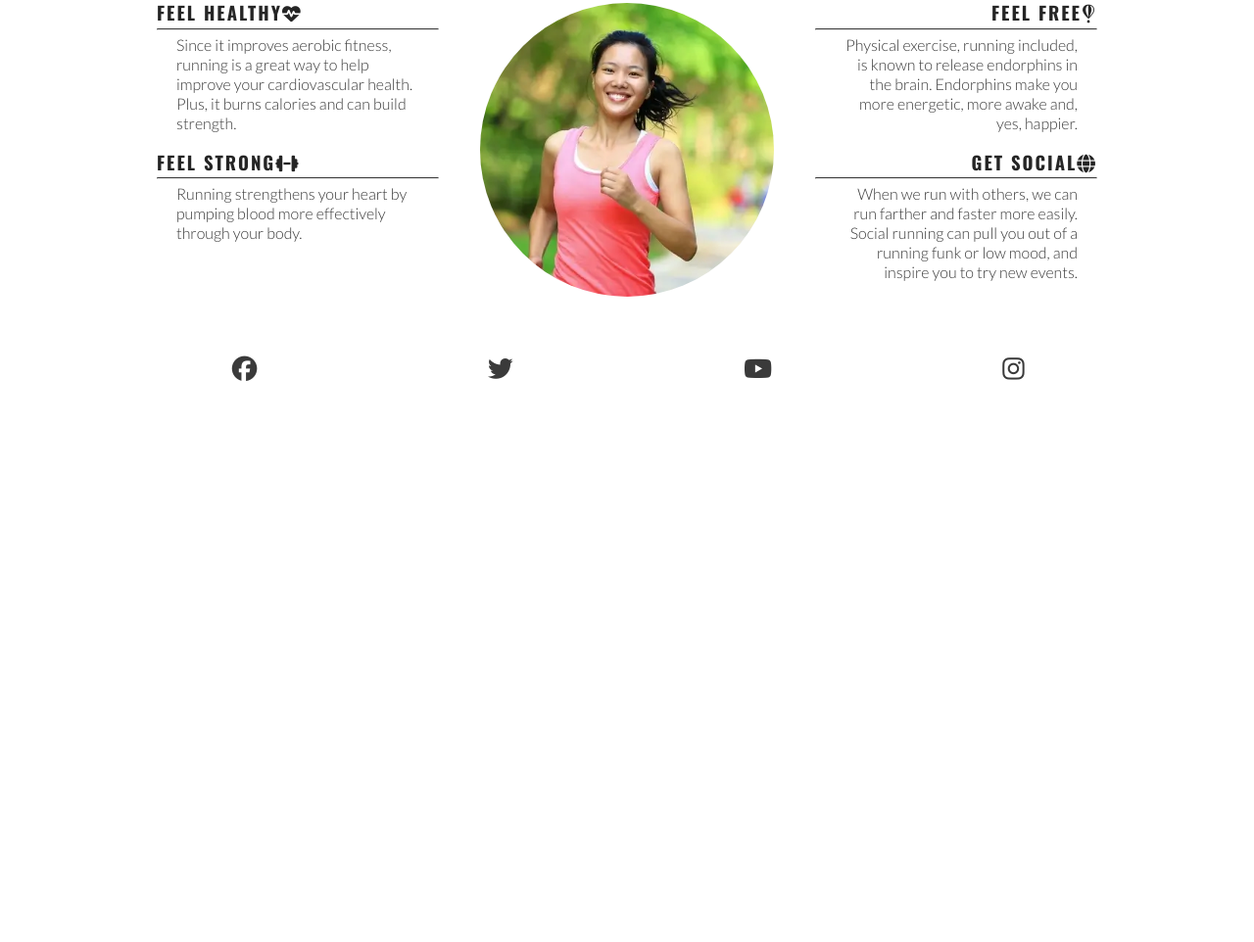
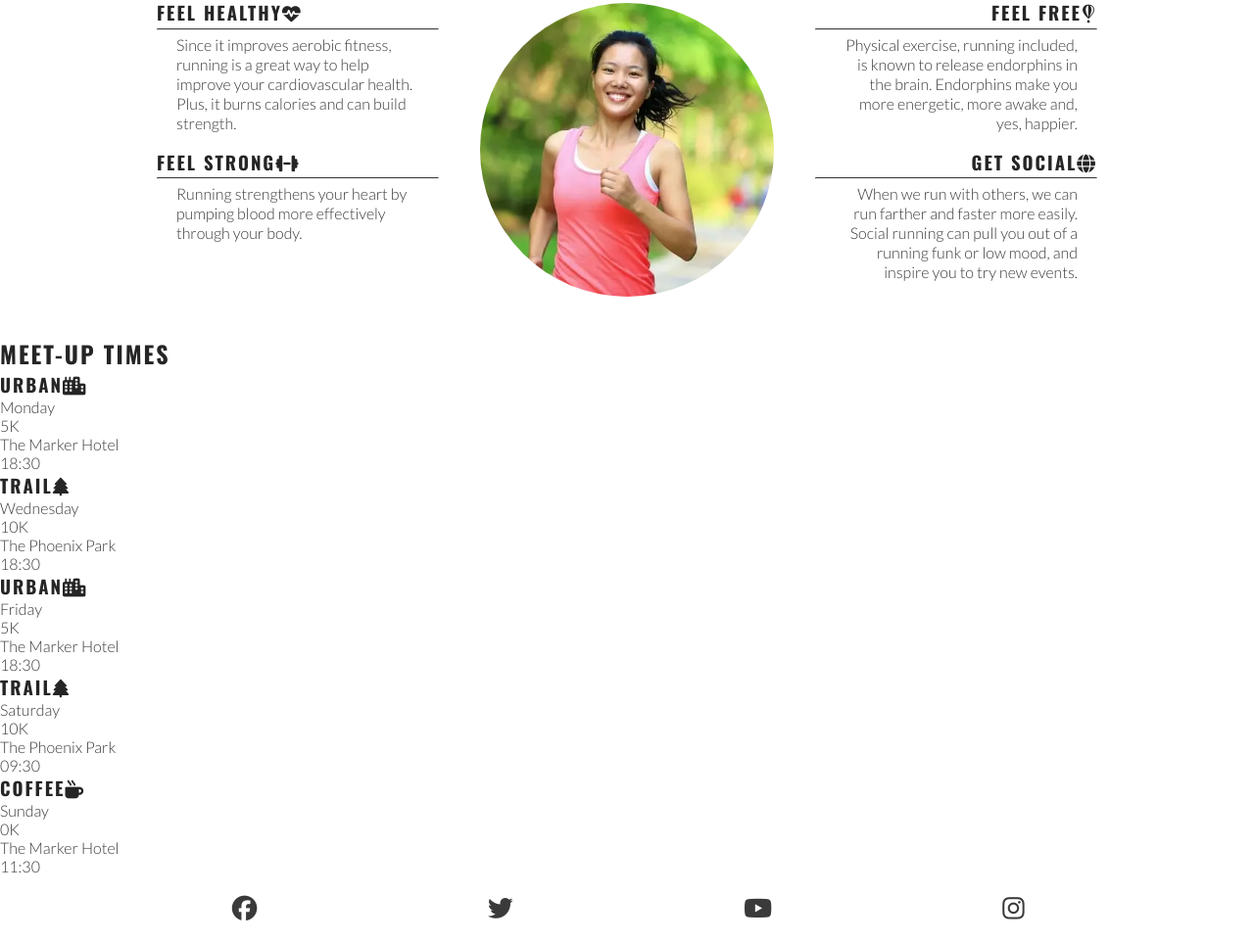
Before and after one commit to sophielrt/love-running, a plain HTML site: page index.html in a window 1280 px wide. Shown: the part 782-1744 px from the top of the page at 98% size. Before the commit the page ends 1193 px from the top, so only its background shows below. Drawn offline with nearby package versions, Linux system fonts and the light colour scheme.

Commit message:
Add meetup section HTML

```diff
--- a/index.html
+++ b/index.html
@@ -80,6 +80,49 @@
                 </div>
             </div>
         </section>
+        <!-- Meetup time section -->
+        <section id="meetups">
+            <h2>Meet-Up Times</h2>
+            <div id="times">
+                <div>
+                    <h3>Urban<i class="fa-solid fa-city"></i></h3>
+                    <p>Monday</p>
+                    <p>5K</p>
+                    <p>The Marker Hotel</p>
+                    <p>18:30</p>
+                </div>
+                <div>
+                    <h3>Trail<i class="fa-solid fa-tree"></i></h3>
+                    <p>Wednesday</p>
+                    <p>10K</p>
+                    <p>The Phoenix Park</p>
+                    <p>18:30</p>
+                </div>
+                <div>
+                    <h3>Urban<i class="fa-solid fa-city"></i></h3>
+                    <p>Friday</p>
+                    <p>5K</p>
+                    <p>The Marker Hotel</p>
+                    <p>18:30</p>
+                </div>
+                <div>
+                    <h3>Trail<i class="fa-solid fa-tree"></i></h3>
+                    <p>Saturday</p>
+                    <p>10K</p>
+                    <p>The Phoenix Park</p>
+                    <p>09:30</p>
+                </div>
+                <div>
+                    <h3>Coffee<i class="fa-solid fa-mug-hot"></i></h3>
+                    <p>Sunday</p>
+                    <p>0K</p>
+                    <p>The Marker Hotel</p>
+                    <p>11:30</p>
+                </div>
+            </div>
+
+
+        </section>
      </main>
 
      <!-- Footer -->
```
